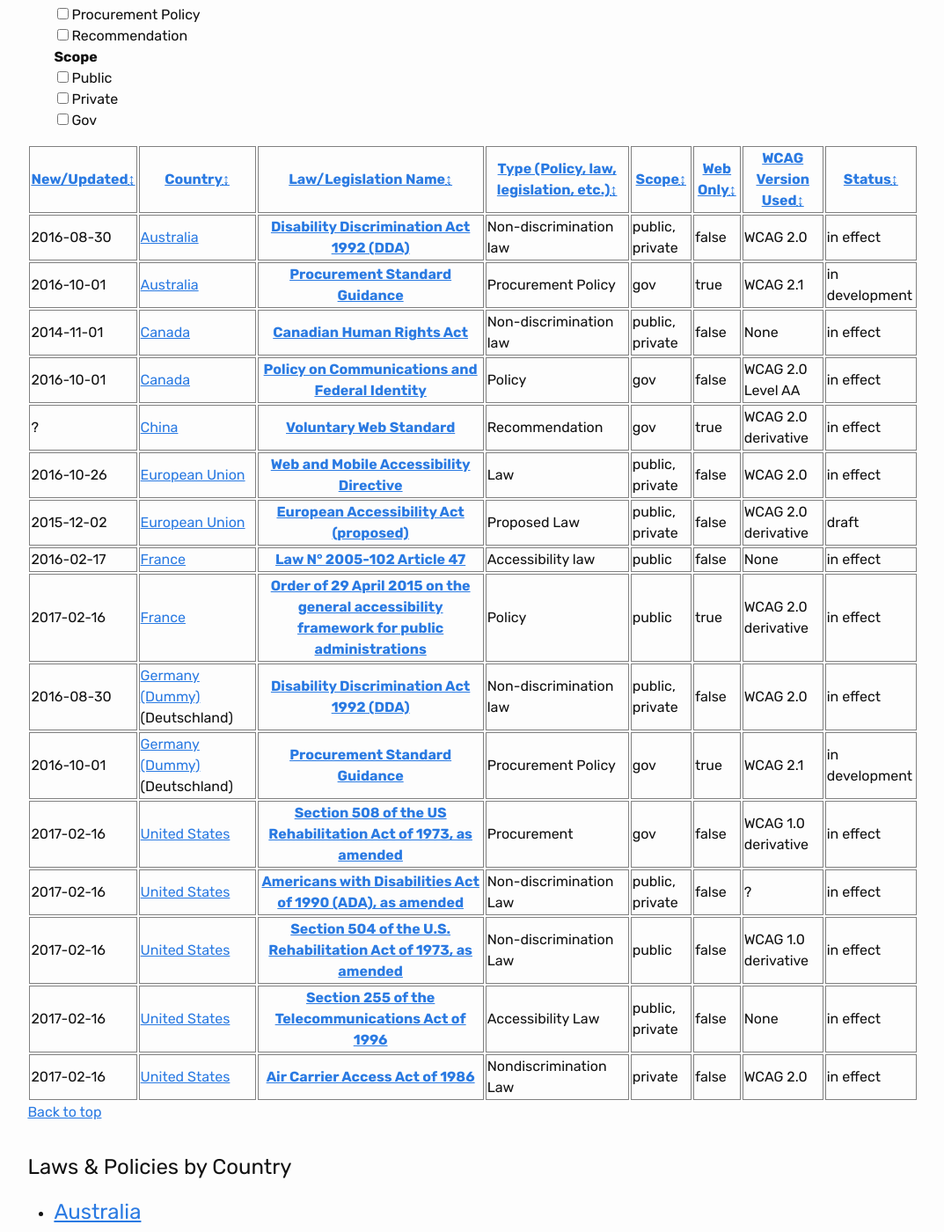
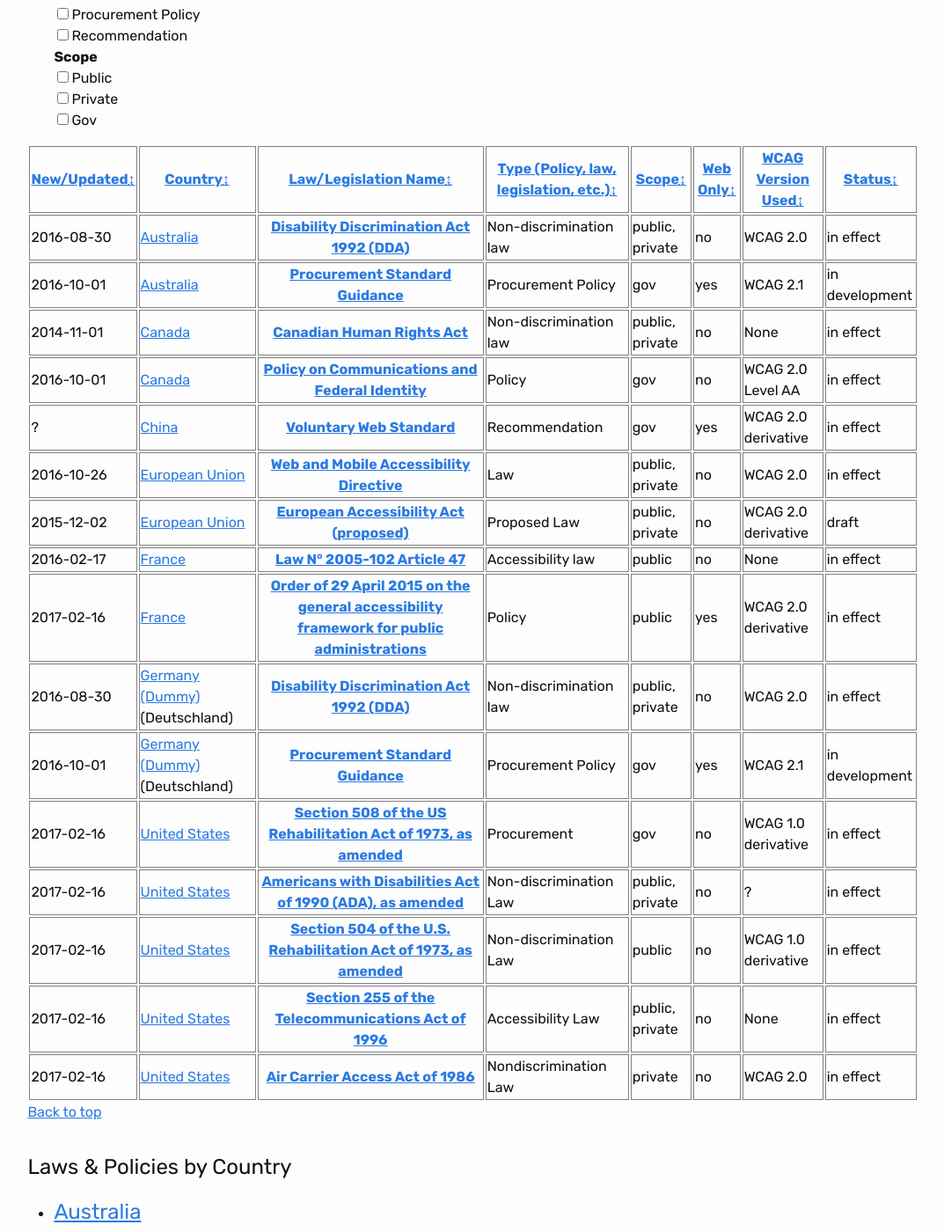
Before and after one commit to w3c/wai-policies-prototype, a Jekyll site: the page built from index.html, in a window 1280 px wide and 1400 px high, scrolled down 1199 px. Shown: the whole window at 88% size, without its empty margins (206-1279 px from the left). Built offline with Jekyll 4.4.1, drawn with Linux system fonts in a browser that asks for light colours.

Commit message:
yes/noing web only column

```diff
--- a/index.html
+++ b/index.html
@@ -85,7 +85,7 @@ layout: default
         <th><a href="{{p.url}}">{{p.title}}</a></th>
         <td>{{p.type}}</td>
         <td>{{p.scope}}</td>
-        <td>{{p.webonly}}</td>
+        <td>{%if p.webonly == true %}yes{% else %}no{%endif%}</td>
         <td>{{p.wcagver}}</td>
         <td>{{p.status}}</td>
       </tr>
@@ -113,7 +113,7 @@ layout: default
           <li>Responsible {%if p.ministries.size == 1%}Ministry{%else%}Ministries{%endif%}: {% for m in p.ministries %} <a href="{{m.url}}">{{m.title}}</a>{%if forloop.last == false%}; {%endif%}{%endfor%}</li>
           <li>Type: {{p.type}}</li>
           <li>Scope: {{p.scope}}</li>
-          <li>Web only: {{p.webonly}}</li>
+          <li>Web only: {%if p.webonly == true %}yes{% else %}no{%endif%}</li>
           {% if p.standard %}
             <li>Standard: {% assign standard = site.data.standards[p.standard]%} <a href="{{standard.url}}">{{standard.title}}</a> – {{standard.desc}}</li>
           {% endif %}
```
